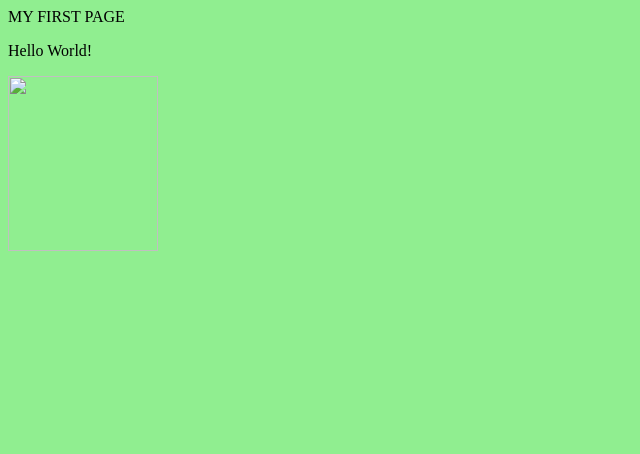
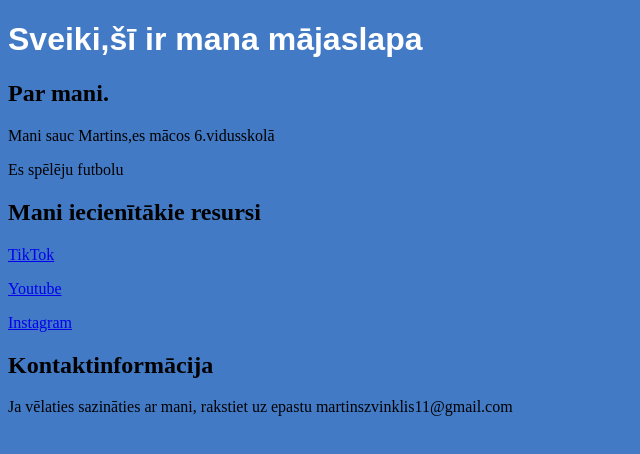
Before and after one commit to martinszv11/jajajja, a plain HTML site: page index.html in a window 1280 px wide. Shown: the whole page, without its empty margins (0-640 px from the left). Drawn offline with Linux system fonts and the light colour scheme.

Commit message:
Update index.html

```diff
--- a/index.html
+++ b/index.html
@@ -1,19 +1,29 @@
-<doctype html>
+<!DOCTYPE html>
+<html>
+      <body bgcolor="#427ac6"></body>
+      <title>Mājaslapa</title>
+      <head>
+        <style>
+            h1{color:brown;font-family: Arial;}
+        </style>
 
-<html>
+      </head>
+      <h1 style="color:white;">Sveiki,šī ir mana mājaslapa</h1>
+      <body>
 
-<head>
 
-</head>
-<style>
-    h5{color:black; font-family: Arial;}
-</style>
+      </body>
+      <h2 style="color:black;">Par mani.</h2>
+      <p style="color:black;">Mani sauc Martins,es mācos 6.vidusskolā</p>
+      <p style="color:black;">Es spēlēju futbolu</p>
 
-<body>
-    <body bgcolor="Lightgreen"
-<h4>MY FIRST PAGE</h4>
-<p>Hello World!</p>
-<img src="frog.jpg" height="175" width="150"
-</body>
+      <h2 style="color:black;">Mani iecienītākie resursi</h2>
+      <p><a href="https://www.tiktok.com/explore">TikTok</a></p>
+      <p><a href="https://www.youtube.com/">Youtube</a></p>
+      <p><a href="https://www.instagram.com/">Instagram</a></p>
 
-</html>
+      <h2 style="color: black;">Kontaktinformācija</h2>
+
+      <p style="color: black;">Ja vēlaties sazināties ar mani, rakstiet uz epastu martinszvinklis11@gmail.com</p>
+
+      </html>
```
